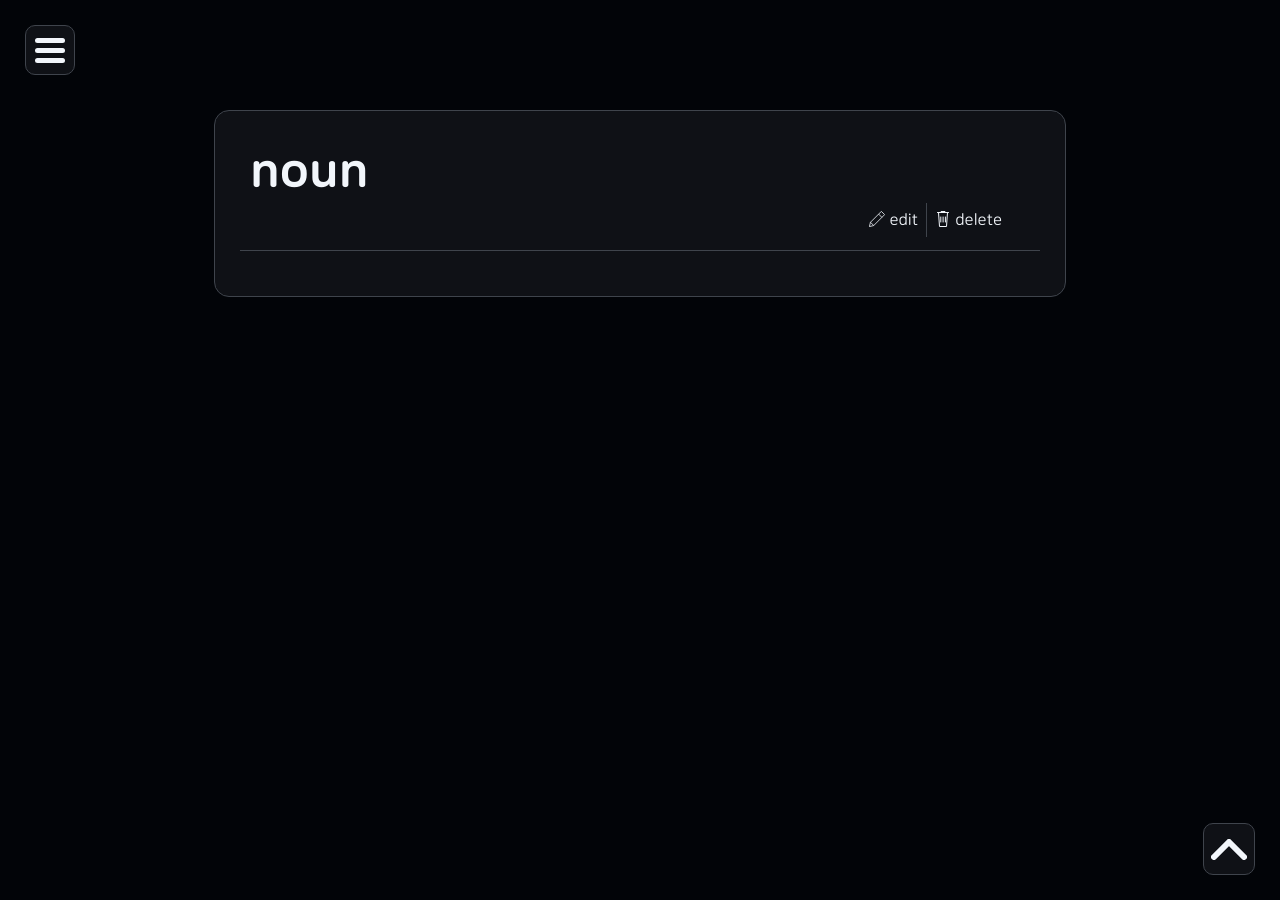
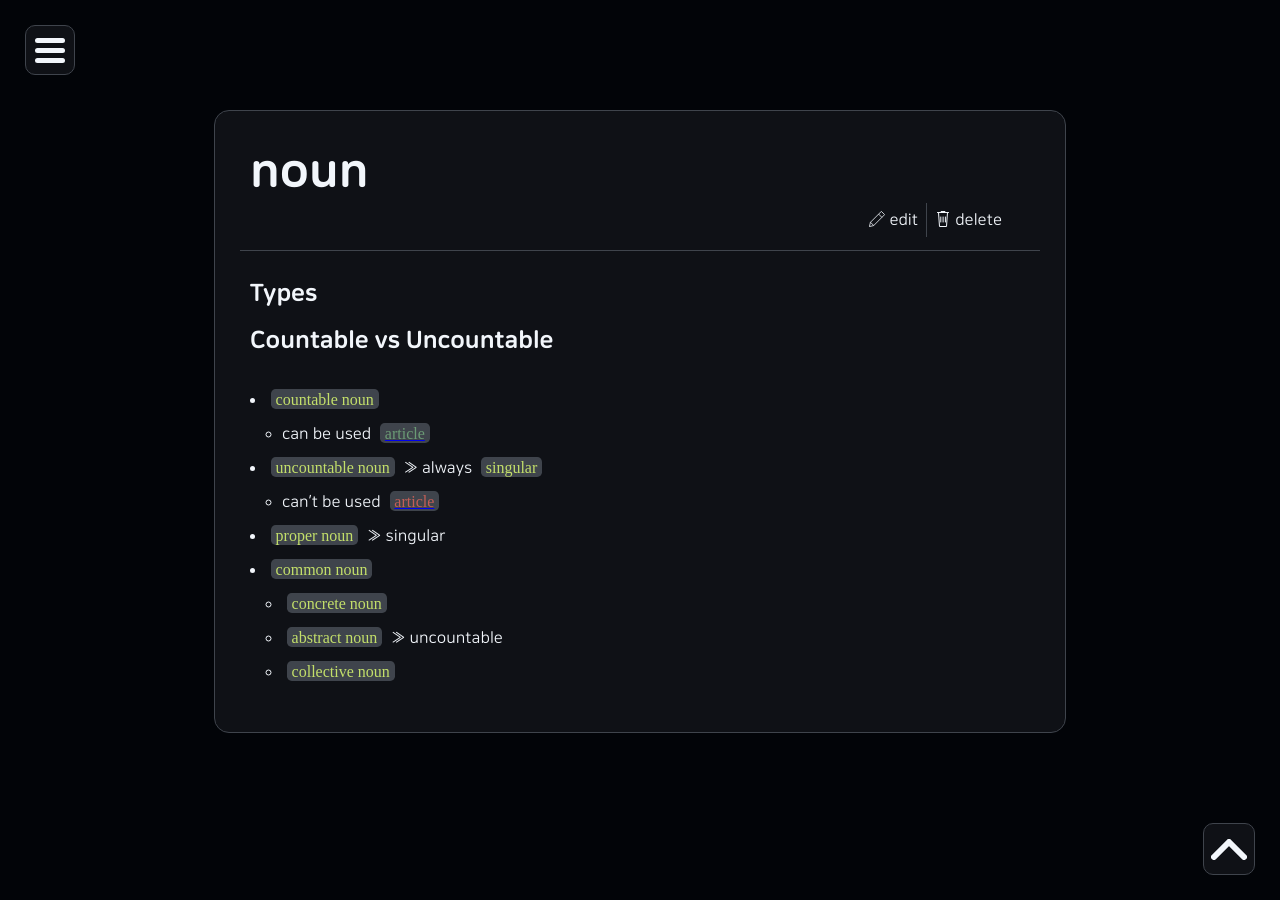
Before and after one commit to gohu03/blog, a Jekyll site: the page built from collections/_study/language/english/word_class/noun.md, in a window 1280 px wide. Built offline with Jekyll 4.4.1, drawn with Linux system fonts in a browser that asks for light colours; cached includes are drawn as plain includes; some web fonts are replaced; Markdown is read by kramdown in place of the engine named in the settings.

Commit message:
modify posts

```diff
--- a/collections/_study/language/english/word_class/noun.md
+++ b/collections/_study/language/english/word_class/noun.md
@@ -1,3 +1,17 @@
 ---
 title: noun
 ---
+
+# Types
+## Countable vs Uncountable
+- `countable noun`
+  - can be used <a href="/study/english/word_class/determiner#article"><code style="color:var(--pf_green)">article</code></a>
+- `uncountable noun` >> always `singular`
+  - can't be used <a href="/study/english/word_class/determiner#article"><code style="color:var(--pf_red)">article</code></a>
+
+
+- `proper noun` >> singular
+- `common noun`
+  - `concrete noun`
+  - `abstract noun` >> uncountable
+  - `collective noun`
```
Also changed, not shown: collections/_study/language/english/word_class/determiner.md (+4 -0 lines), collections/_study/language/english/word_class/preposition.md (line endings or trailing spaces).
